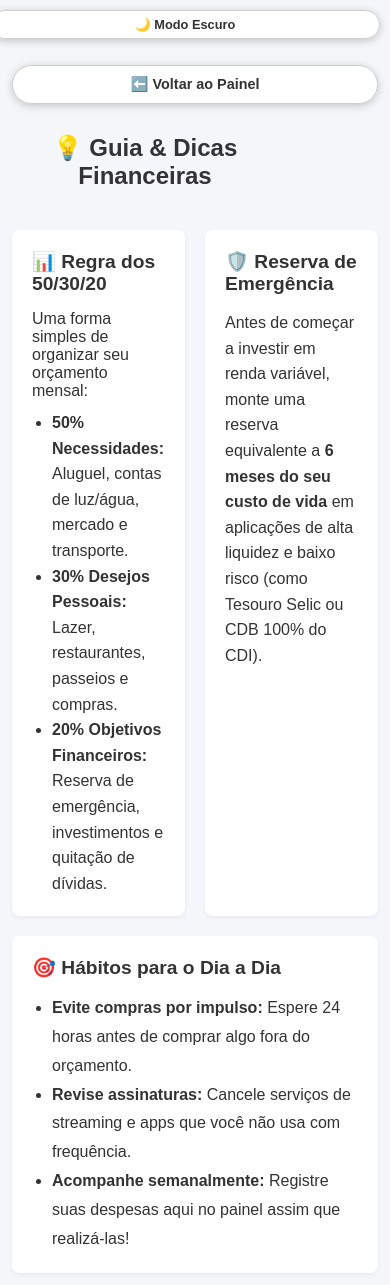
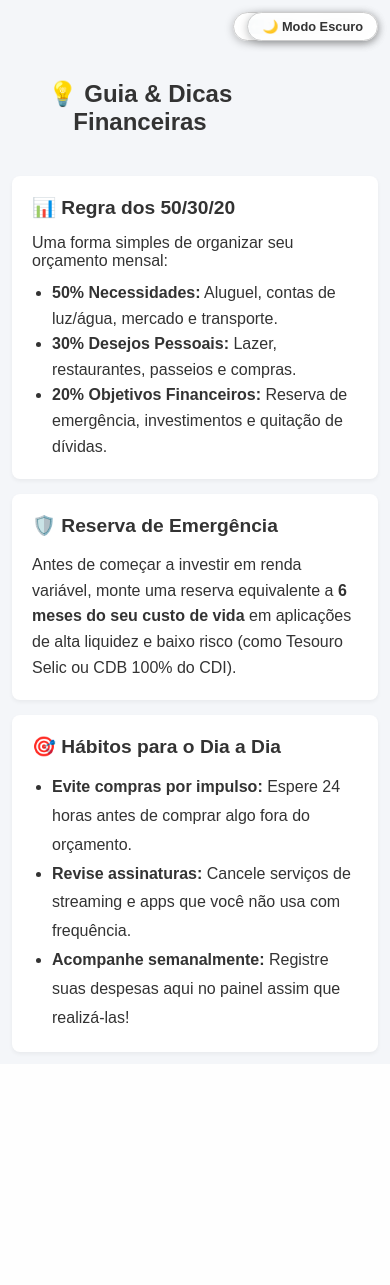
Before and after one commit to Fabiano1994F/Org-Money, a Flask app: page /dicas in a window 390 px wide. After the commit the page ends 1056 px from the top, so only its background shows below. Run offline with Flask 3, Linux system fonts and the light colour scheme; the visitor is signed in with stand-in values (Sample User, id 1); some libraries are stand-ins or nearby versions.

Commit message:
Botao modo claro compacto a direita e botoes dicas/calculadora em 100% da largura

```diff
--- a/static/style.css
+++ b/static/style.css
@@ -556,99 +556,135 @@ body.dark-mode .calc-btn.danger {
 }
 
 /* ==========================================================================
-   RESPONSIVIDADE AJUSTADA (Tablets e Telemóveis - Até 768px)
+   RESPONSIVIDADE AJUSTADA (Tablets e Celulares - Até 768px)
    ========================================================================== */
 @media (max-width: 768px) {
     body {
-        padding: 55px 12px 12px 12px !important;
+        padding: 50px 12px 12px 12px !important;
         overflow-x: hidden;
     }
 
-    /* Estrutura do Cabeçalho Mobile */
-    .header-top {
+    /* BOTÃO DE TEMA COMPACTO E FIXO À DIREITA */
+    .btn-theme-toggle,
+    .top-right-theme-btn,
+    button#toggle-theme,
+    .top-actions .btn-theme-toggle {
+        position: fixed !important;
+        top: 12px !important;
+        right: 12px !important;
+        width: auto !important;
+        min-width: unset !important;
+        max-width: fit-content !important;
+        z-index: 99999 !important;
+        padding: 6px 14px !important;
+        font-size: 0.8rem !important;
+        border-radius: 20px !important;
+        background: rgba(255, 255, 255, 0.92) !important;
+        border: 1px solid #ccc !important;
+        box-shadow: 0 2px 8px rgba(0, 0, 0, 0.25) !important;
+        color: #333 !important;
+        margin: 0 !important;
+        display: inline-flex !important;
+        align-items: center !important;
+        justify-content: center !important;
+    }
+
+    body.dark-mode .btn-theme-toggle,
+    body.dark-mode .top-right-theme-btn,
+    body.dark-mode button#toggle-theme,
+    body.dark-mode .top-actions .btn-theme-toggle {
+        background: rgba(30, 30, 30, 0.92) !important;
+        border-color: #444 !important;
+        color: #fff !important;
+        box-shadow: 0 2px 8px rgba(0, 0, 0, 0.5) !important;
+    }
+
+    /* SAUDAÇÃO DO USUÁRIO */
+    .header-top,
+    .user-greeting {
         display: flex !important;
-        flex-direction: column !important;
-        align-items: flex-start !important;
+        align-items: center !important;
         justify-content: flex-start !important;
         width: 100% !important;
-        padding-right: 100px !important; /* Liberta espaço para o botão de tema fixo */
-        margin-bottom: 15px !important;
+        padding-right: 110px !important; /* Libera espaço para o botão compacto de tema */
+        margin-bottom: 12px !important;
+        font-size: 0.9rem !important;
     }
 
-    .user-greeting {
-        width: 100% !important;
-        text-align: left !important;
-        font-size: 0.9rem !important;
-        word-break: break-word !important;
-    }
-
-    /* Botões de topo (Dicas, Calculadora) alinhados em largura total */
+    /* BOTÕES DICAS E CALCULADORA (100% DA LARGURA) */
     .top-actions {
         display: flex !important;
         flex-direction: column !important;
         width: 100% !important;
-        gap: 8px !important;
-        align-items: stretch !important;
-        margin-top: 10px !important;
+        gap: 10px !important;
+        margin-bottom: 15px !important;
     }
 
     .top-actions a,
-    .top-actions button {
+    .top-actions button:not(.btn-theme-toggle) {
         display: flex !important;
         align-items: center !important;
         justify-content: center !important;
         width: 100% !important;
+        min-width: 100% !important;
         box-sizing: border-box !important;
-        padding: 10px !important;
-        font-size: 0.9rem !important;
+        padding: 12px !important;
+        font-size: 0.95rem !important;
+        font-weight: 600 !important;
+        border-radius: 8px !important;
+        text-align: center !important;
+        margin: 0 !important;
     }
 
-    /* BOTÃO DE TEMA FIXO NO CANTO SUPERIOR DIREITO */
-    .btn-theme-toggle,
-    .top-right-theme-btn,
-    button#toggle-theme {
-        position: fixed !important;
-        top: 10px !important;
-        right: 10px !important;
-        z-index: 99999 !important;
-        padding: 6px 12px !important;
-        font-size: 0.8rem !important;
-        border-radius: 20px !important;
-        background: rgba(255, 255, 255, 0.92) !important;
-        border: 1px solid #ccc !important;
-        box-shadow: 0 2px 8px rgba(0, 0, 0, 0.2) !important;
-    }
-
-    body.dark-mode .btn-theme-toggle,
-    body.dark-mode .top-right-theme-btn,
-    body.dark-mode button#toggle-theme {
-        background: rgba(30, 30, 30, 0.92) !important;
-        border-color: #444 !important;
-        color: #fff !important;
-    }
-
-    /* Formulário de Receita e Filtros */
+    /* FILTROS, RECEITAS E BOTÕES DE AÇÃO (100% DA LARGURA) */
+    .filter-container,
+    .filter-container form,
     .receita-form,
-    form[action*="definir_receita"],
-    .filter-container {
+    form[action*="definir_receita"] {
         display: flex !important;
         flex-direction: column !important;
         width: 100% !important;
         gap: 10px !important;
+        box-sizing: border-box !important;
     }
 
     form input,
     form select,
     form button,
     .btn-csv,
-    .btn-share {
+    .btn-share,
+    button[onclick*="share"] {
         display: inline-flex !important;
         align-items: center !important;
         justify-content: center !important;
+        gap: 8px !important;
         width: 100% !important;
+        min-width: 100% !important;
         box-sizing: border-box !important;
         padding: 12px 15px !important;
         font-size: 0.95rem !important;
+        text-align: center !important;
+        margin: 0 !important;
+    }
+
+    .cards,
+    .content-grid {
+        display: flex !important;
+        flex-direction: column !important;
+        width: 100% !important;
+        gap: 15px !important;
+    }
+
+    .chart-box,
+    .table-box {
+        width: 100% !important;
+        min-width: 100% !important;
+        box-sizing: border-box !important;
+    }
+
+    .table-box {
+        overflow-x: auto !important;
+        -webkit-overflow-scrolling: touch;
     }
 }
 
```
